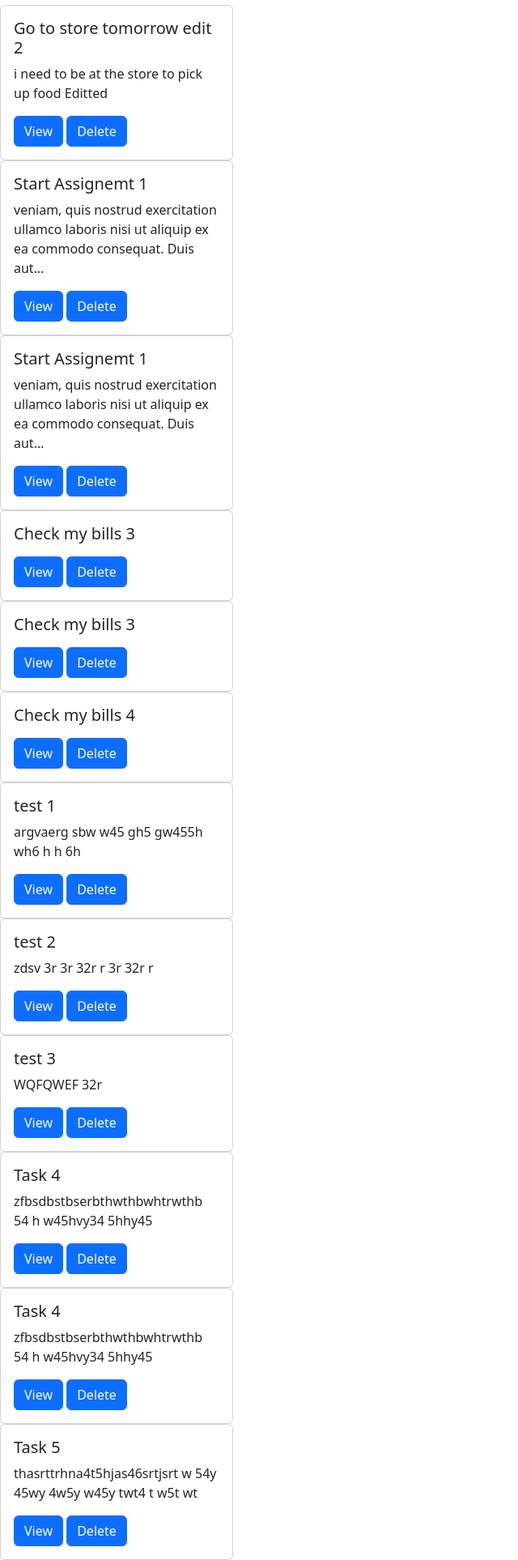
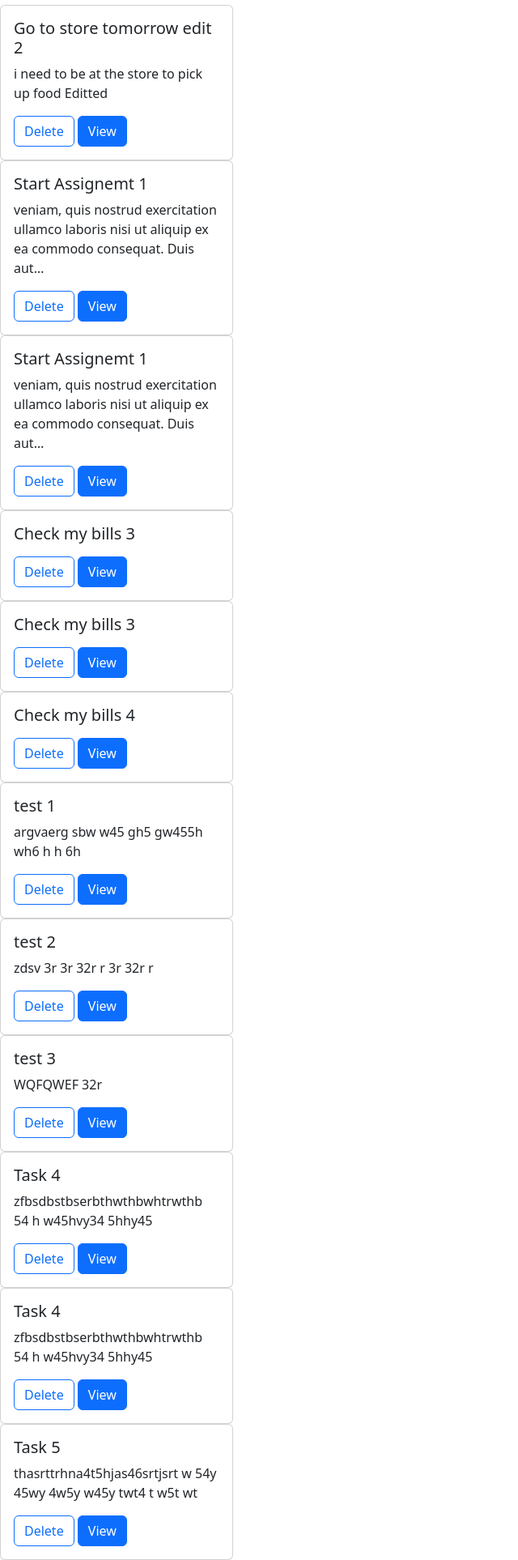
Before and after one commit to Oakani1/tasker-v2, a Django app: page /tasks/ in a window 1280 px wide. Shown: the part 106-2032 px from the top of the page at 81% size, without its empty margins (0-640 px from the left). Run offline with Django 5.2, Linux system fonts and the light colour scheme; a user stored in the database is signed in; data comes from the database, SQL or seed files in the repository; both versions use the stored data as it was after the commit.

Commit message:
confirm update for new branch

```diff
--- a/tasks/templates/tasks/index.html
+++ b/tasks/templates/tasks/index.html
@@ -61,10 +61,10 @@
       <div class="card-body">
         <h5 class="card-title">{{task.task_name}}</h5>
         <p class="card-text">{{task.description | truncatechars:100}}</p>
+        <a href="{% url 'delete' task.id %}" class="btn btn-outline-primary">Delete</a>
         <a href="{% url 'edit' task.id %}" class="btn btn-primary">View</a>
-        {% if  task.user_name == request.user %}
-        <a href="{% url 'delete' task.id %}" class="btn btn-primary">Delete</a>
-        {% endif %}
+
+
       </div>
     </div>
     {% endif %}
```
Also changed, not shown: db.sqlite3.
